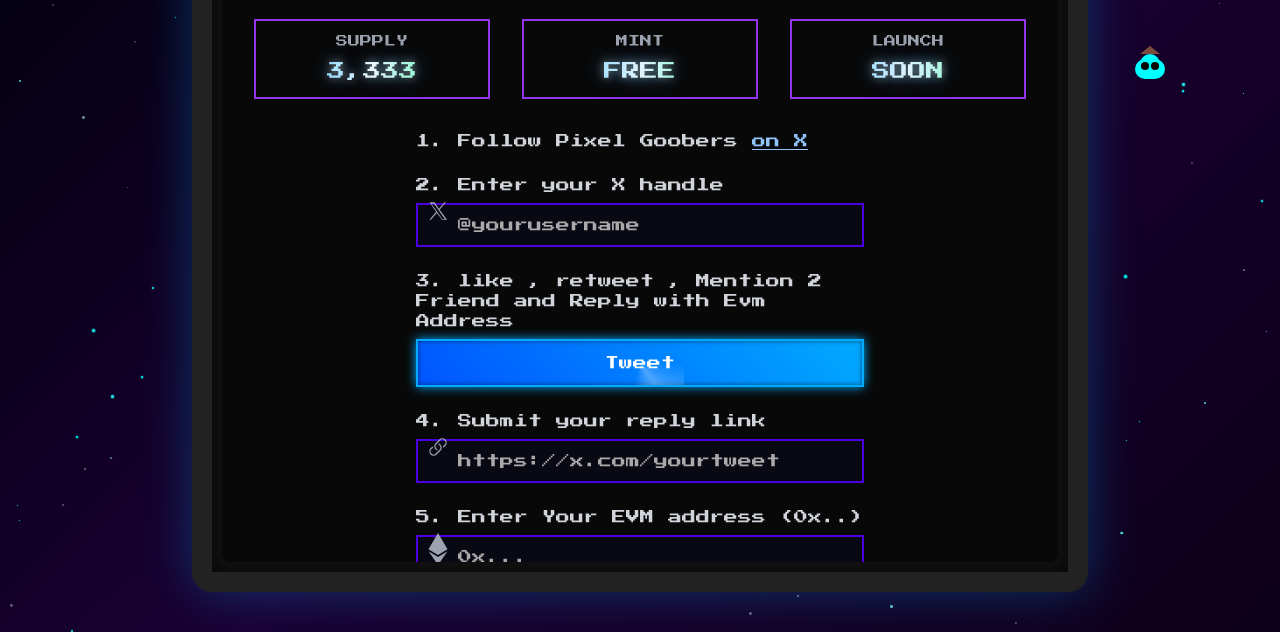
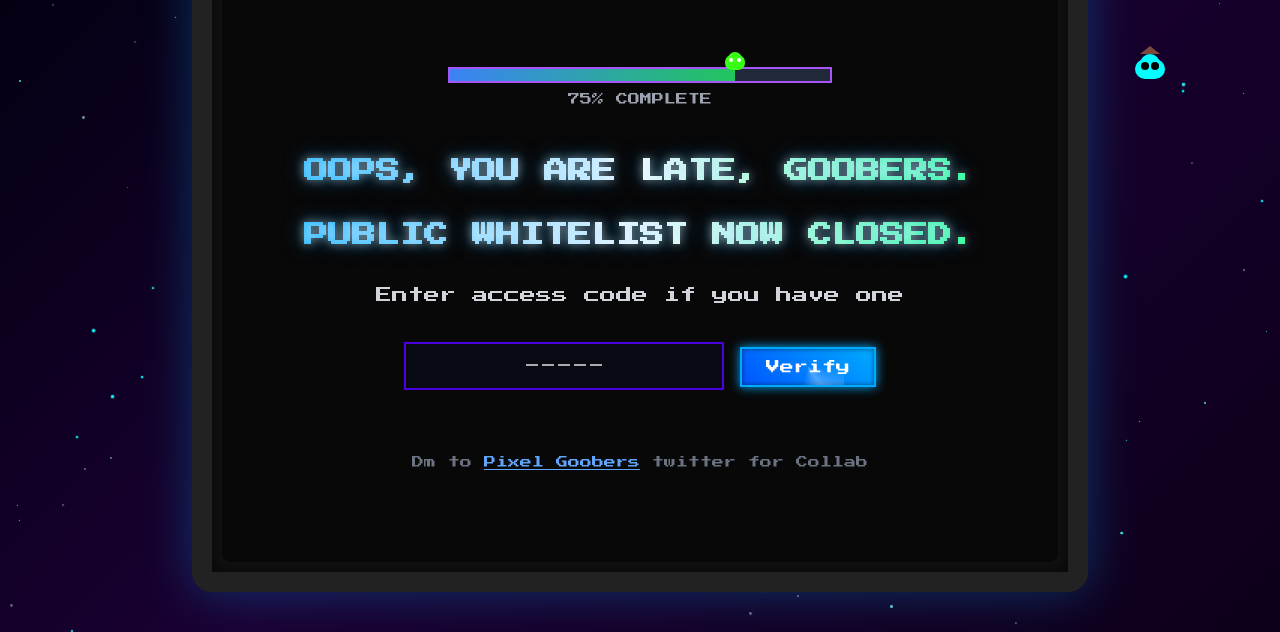
Before and after one commit to phyllic/PixelGoobers, a plain HTML site: page index.html in a window 1280 px wide. Shown: the part 168-800 px from the top of the page. Drawn offline with nearby package versions, Linux system fonts and the light colour scheme.

Commit message:
Update index.html

```diff
--- a/index.html
+++ b/index.html
@@ -107,6 +107,18 @@
             50% { box-shadow: 0 0 60px rgba(0, 213, 255, 0.4), inset 0 0 20px rgba(0,0,0,0.8); }
         }
         #message-box { position: fixed; top: 20px; left: 50%; transform: translateX(-50%); background-color: #ff4d4d; color: white; padding: 10px 20px; border-radius: 5px; z-index: 1000; display: none; font-size: 0.8rem; box-shadow: 0 0 10px #ff4d4d; }
+
+        /* --- Running Goober Animation --- */
+        #running-goober {
+            width: 30px;
+            height: 30px;
+            animation: run-animation 0.5s linear infinite;
+        }
+        @keyframes run-animation {
+            0% { transform: translateX(-50%) translateY(0px); }
+            50% { transform: translateX(-50%) translateY(-3px); }
+            100% { transform: translateX(-50%) translateY(0px); }
+        }
     </style>
 </head>
 <body class="font-pixel text-white flex items-center justify-center min-h-screen p-4">
@@ -115,7 +127,7 @@
     <div id="message-box"></div>
 
     <!-- Main Monitor Container -->
-    <div class="monitor-frame w-full max-w-4xl h-[90vh]">
+    <div id="monitor" class="monitor-frame w-full max-w-4xl h-[90vh]">
         <div class="h-full">
             <!-- Whitelist Page -->
             <div class="w-full h-full bg-black/50 rounded-lg overflow-hidden flex flex-col">
@@ -139,25 +151,45 @@
                 <!-- Page Content -->
                 <div id="page-content" class="flex-grow p-6 md:p-8 overflow-y-auto flex items-center justify-center">
 
-                    <!-- Main Submission Form -->
-                    <div class="text-center space-y-8 w-full">
-                        <h1 class="text-2xl md:text-3xl font-bold glow-white uppercase leading-tight">Secure Your<br>Pixel Goobers<br>Whitelist</h1>
+                    <!-- Gate View (Initially Visible) -->
+                    <div id="gate-view" class="text-center w-full space-y-8">
 
-                        <!-- Project Info Section -->
-                        <div class="flex justify-center space-x-4 md:space-x-8 text-center text-sm">
-                            <div class="border-2 border-purple-600 p-3 flex-1">
-                                <p class="text-gray-400 text-xs mb-2">SUPPLY</p>
-                                <p class="glow-white text-lg">3,333</p>
+                        <!-- Progress Bar -->
+                        <div class="w-full max-w-sm mx-auto mb-12">
+                            <div class="relative h-4 bg-gray-800 border-2 border-purple-500">
+                                <div class="absolute top-0 left-0 h-full bg-gradient-to-r from-blue-500 to-green-500" style="width: 75%;"></div>
+                                <div id="running-goober" class="absolute -top-6" style="left: 75%;">
+                                    <svg viewBox="0 0 30 30">
+                                      <g>
+                                        <rect x="5" y="10" width="20" height="15" rx="7" fill="#39ff14"></rect>
+                                        <rect x="8" y="7" width="14" height="18" rx="7" fill="#39ff14"></rect>
+                                        <circle cx="11" cy="15" r="2" fill="#fff"></circle>
+                                        <circle cx="19" cy="15" r="2" fill="#fff"></circle>
+                                      </g>
+                                    </svg>
+                                </div>
                             </div>
-                            <div class="border-2 border-purple-600 p-3 flex-1">
-                                <p class="text-gray-400 text-xs mb-2">MINT</p>
-                                <p class="glow-white text-lg">FREE</p>
-                            </div>
-                            <div class="border-2 border-purple-600 p-3 flex-1">
-                                <p class="text-gray-400 text-xs mb-2">LAUNCH</p>
-                                <p class="glow-white text-lg">SOON</p>
-                            </div>
+                            <p class="text-xs text-center mt-2 text-gray-400">75% COMPLETE</p>
                         </div>
+
+                        <h2 class="text-xl md:text-2xl font-bold glow-white uppercase leading-loose">
+                            Oops, you are late, goobers.<br><br>Public whitelist now closed.
+                        </h2>
+
+                        <div class="mt-12">
+                            <p class="mb-4 text-gray-300">Enter access code if you have one</p>
+                            <input type="text" id="access-code-input" class="pixel-input max-w-xs mx-auto text-center uppercase" placeholder="-----">
+                            <button id="verify-btn" class="btn glow-blue mt-6 py-2 px-6 text-sm">Verify</button>
+                        </div>
+
+                        <p class="text-xs text-gray-500 pt-8">
+                            Dm to <a href="https://x.com/PixelGoobers" target="_blank" class="text-blue-400 underline">Pixel Goobers</a> twitter for Collab
+                        </p>
+                    </div>
+
+                    <!-- Main Submission Form (Initially Hidden) -->
+                    <div id="submission-view" class="text-center space-y-8 w-full hidden">
+                        <h1 class="text-2xl md:text-3xl font-bold glow-white uppercase leading-tight">Secure Your<br>Private<br>Whitelist</h1>
 
                         <form id="whitelist-form" class="max-w-md mx-auto space-y-6 text-sm">
                             <p class="block text-left mb-2 text-gray-300">1. Follow Pixel Goobers <a href="https://x.com/PixelGoobers" target="_blank" class="text-blue-300 underline hover:text-blue-400">on X</a></p>
@@ -234,6 +266,31 @@
         }
         document.body.addEventListener('click', initializeAudio);
         document.body.addEventListener('keydown', initializeAudio);
+
+        // --- Gate Logic ---
+        const gateView = document.getElementById('gate-view');
+        const submissionView = document.getElementById('submission-view');
+        const accessCodeInput = document.getElementById('access-code-input');
+        const verifyBtn = document.getElementById('verify-btn');
+        const correctCode = "PIXEL";
+
+        verifyBtn.addEventListener('click', () => {
+            if (accessCodeInput.value.trim().toUpperCase() === correctCode) {
+                playSuccessSound();
+                gateView.style.display = 'none';
+                submissionView.style.display = 'block';
+            } else {
+                playInvalidSound();
+                showMessage("Invalid Access Code");
+                accessCodeInput.value = '';
+            }
+        });
+         accessCodeInput.addEventListener('keydown', (e) => {
+            if (e.key === 'Enter') {
+                verifyBtn.click();
+            }
+        });
+
 
         // --- UI Elements ---
         const whitelistForm = document.getElementById('whitelist-form');
```
